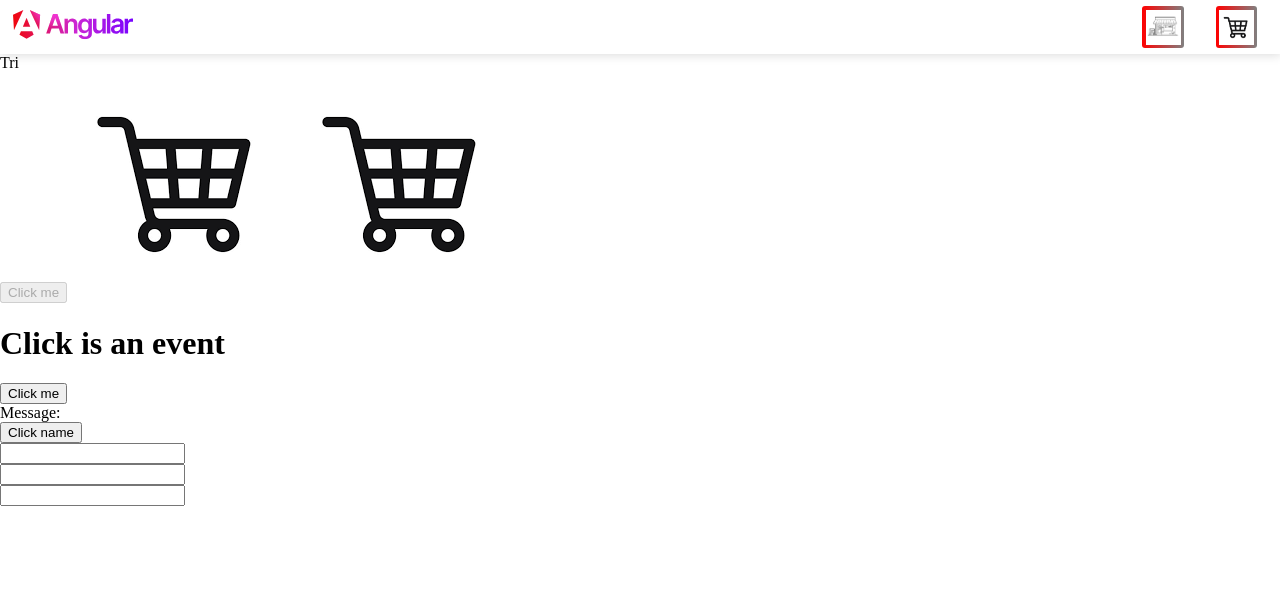
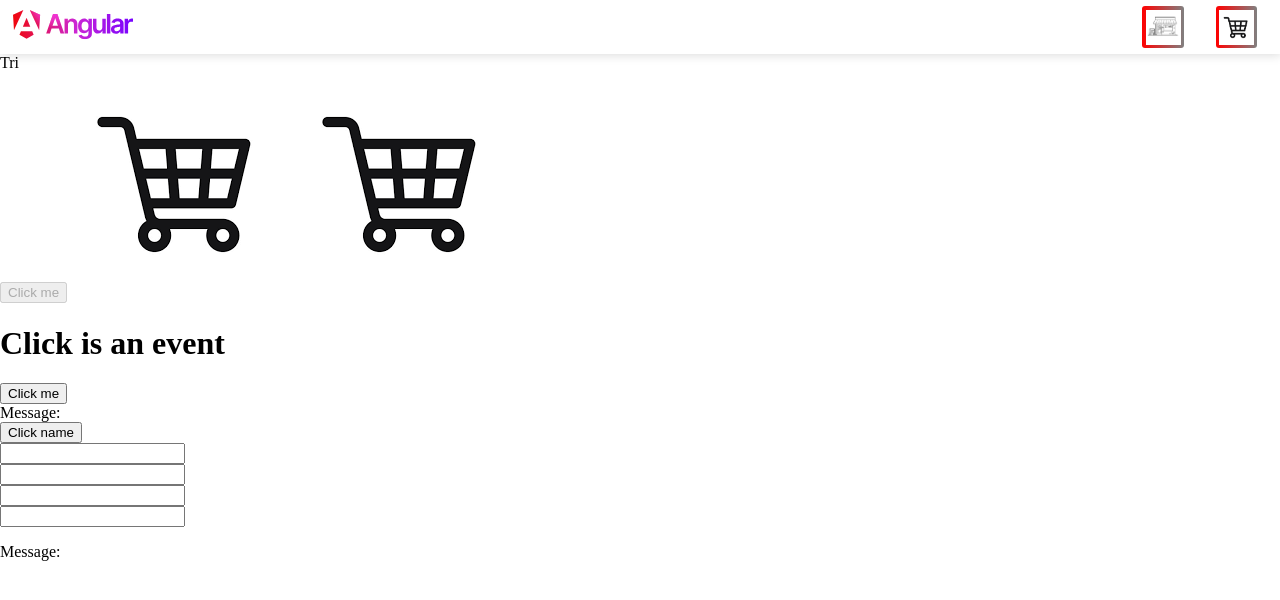
Before and after one commit to nguyenketri/basic-angular-project, an Angular app: page / in a window 1280 px wide. Shown: the top 600 px of the page. Built offline with nearby package versions, Linux system fonts and the light colour scheme.

Commit message:
learn two way binding

```diff
--- a/src/app/app.component.html
+++ b/src/app/app.component.html
@@ -18,5 +18,8 @@
   <!-- change event -->
   <input type="text" (change)="onChange($event)" /><br />
   <!-- Event -->
+  <!-- Two Way Binding -->
+  <input type="text" [(ngModel)]="twoBindingMessage" />
+  <p>Message:{{ twoBindingMessage }}</p>
   <router-outlet />
 </main>
--- a/src/app/app.component.ts
+++ b/src/app/app.component.ts
@@ -1,11 +1,12 @@
 import { Component } from '@angular/core';
 import { RouterOutlet } from '@angular/router';
 import { HeaderLayoutComponent } from './shared/header-layout/header-layout.component';
+import { FormsModule } from '@angular/forms';
 
 @Component({
   selector: 'app-root',
   standalone: true,
-  imports: [RouterOutlet,HeaderLayoutComponent],
+  imports: [RouterOutlet,HeaderLayoutComponent,FormsModule],
   templateUrl: './app.component.html',
   styleUrl: './app.component.css'
 })
@@ -43,4 +44,6 @@ export class AppComponent {
   onChange(event: Event): void{
    console.log((event.target as HTMLInputElement).value)
   }
+  // two way binding
+  twoBindingMessage = ''
 }
```
